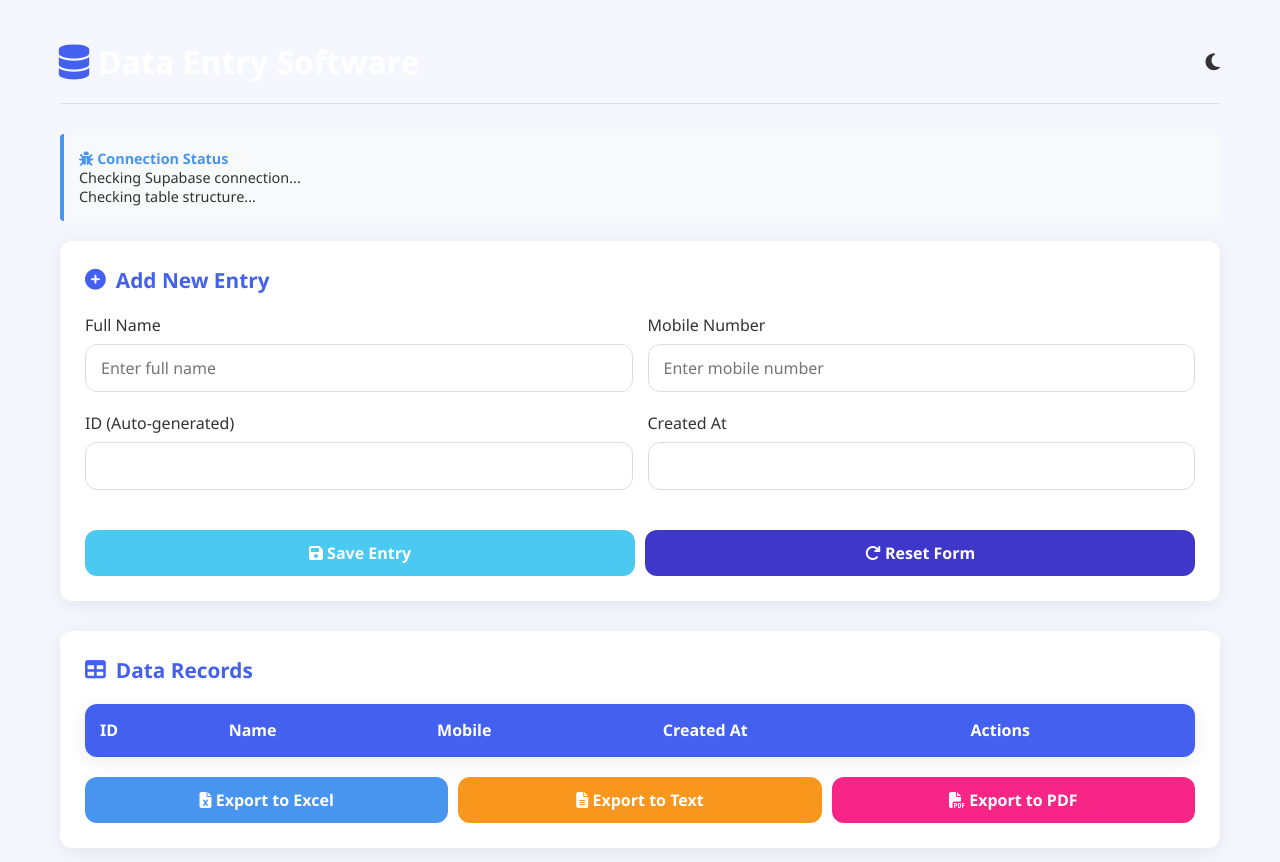
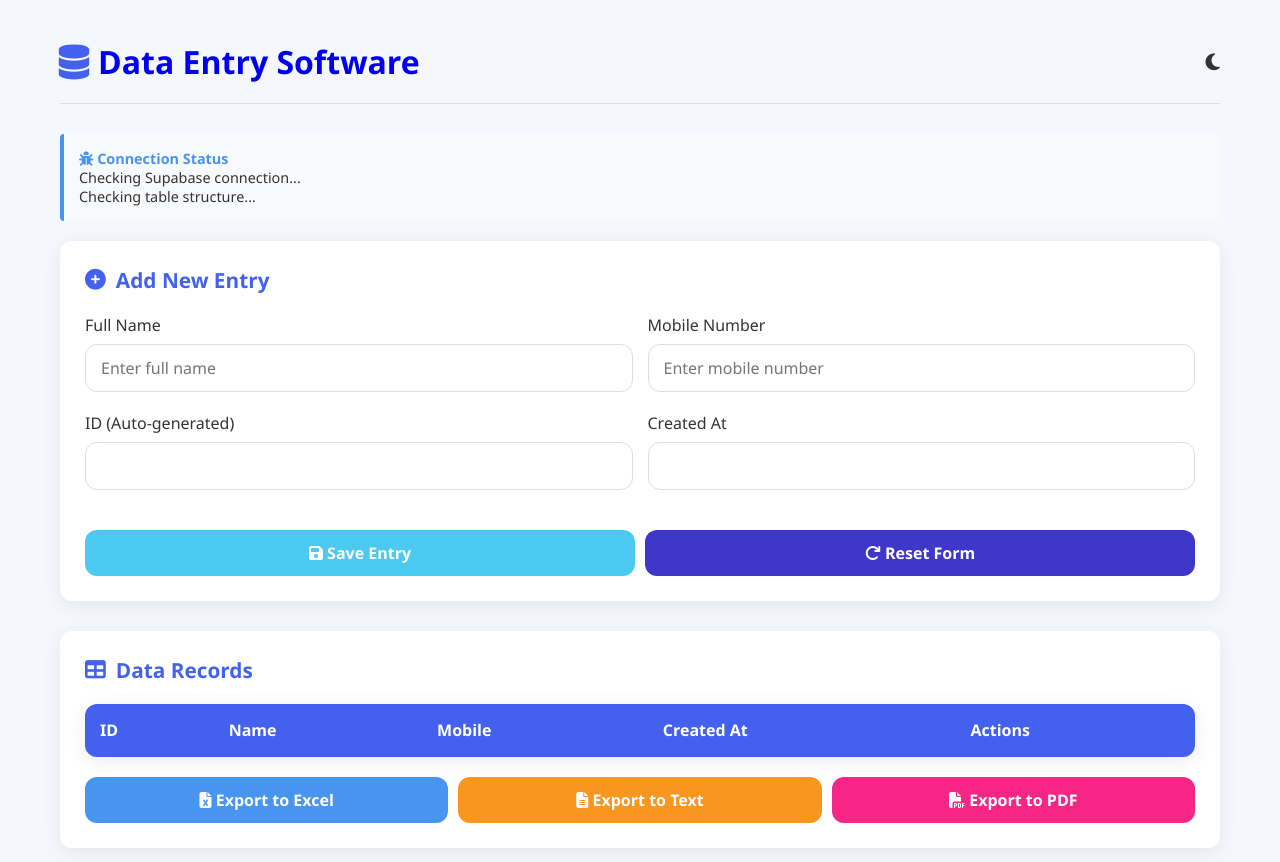
Before and after one commit to Uttra-kumar/Data-Entry-, a plain HTML site: page soft1.html in a window 1280 px wide. Drawn offline with nearby package versions, Linux system fonts and the light colour scheme; a script that the page names is missing.

Commit message:
Update and rename Soft1.html to soft1.html

```diff
--- a/Soft1.html
+++ b/soft1.html
@@ -82,7 +82,7 @@
         }
         a{
             text-decoration: none;
-            color: #FFFFFF;
+
         }
         .header h1 i {
             animation: pulse 2s infinite;
```
